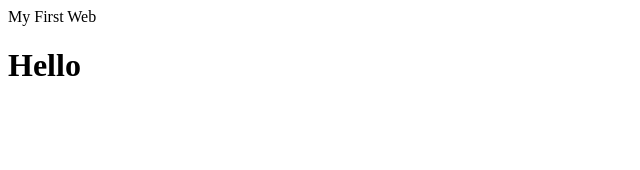
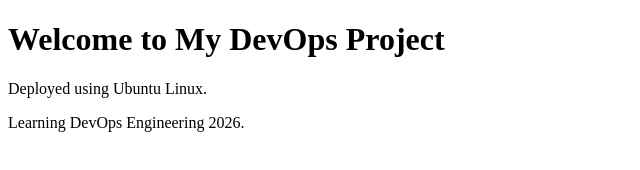
Before and after one commit to Siddukulkarni/devops-project, a plain HTML site: page app/index.html in a window 1280 px wide. Shown: the whole page, without its empty margins (0-640 px from the left). Drawn offline with Linux system fonts and the light colour scheme.

Commit message:
fixed html for ci test

```diff
--- a/app/index.html
+++ b/app/index.html
@@ -1,9 +1,11 @@
 <!DOCTYPE html>
 <html>
 <head>
-	<tittle>My First Web</tittle>
+    <title>My First DevOps Project</title>
 </head>
 <body>
-	<h1>Hello</h1>
+    <h1>Welcome to My DevOps Project</h1>
+    <p>Deployed using Ubuntu Linux.</p>
+    <p>Learning DevOps Engineering 2026.</p>
 </body>
 </html>
```
